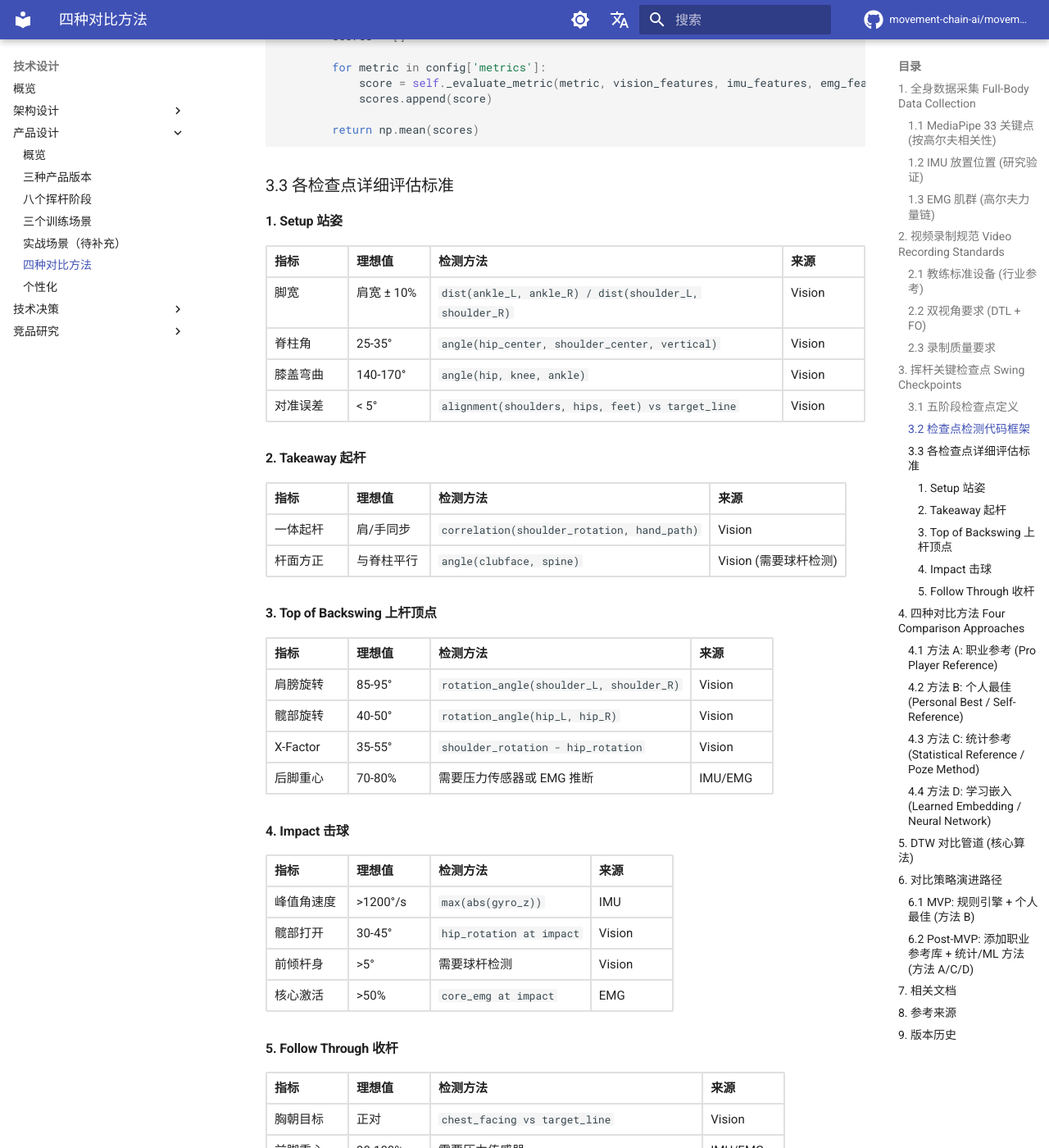
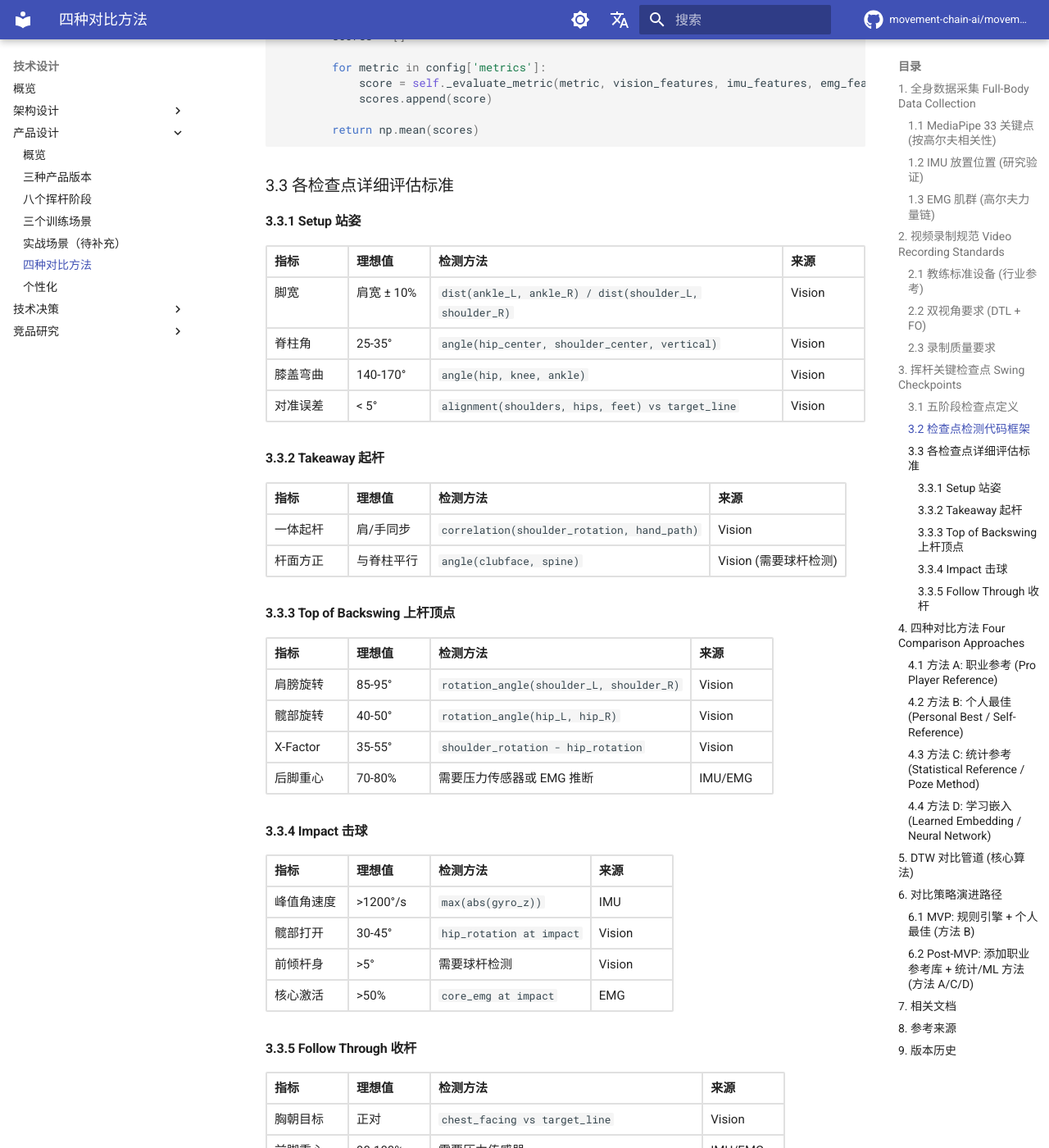
Before and after one commit to movement-chain-ai/movement-chain-docs, an MkDocs documentation site: the page built from docs/zh/design/specs/four-comparison-methods.md, in a window 1280 px wide and 1400 px high, scrolled down 4776 px. Shown: the whole window at 82% size. Built offline with MkDocs 1.6.1 and Material for MkDocs 9.7.7, drawn with Linux system fonts in a browser that asks for light colours; comment, search, counter and statistics services are not loaded; the version menu is left out.

Commit message:
docs: 更新四种对比方法的子标题编号格式
- 3.3节下的子标题从 #### 1. 改为 #### 3.3.1 格式

🤖 Generated with [Claude Code](https://claude.com/claude-code)

Co-Authored-By: Claude Opus 4.5 <noreply@anthropic.com>

```diff
--- a/docs/zh/design/specs/four-comparison-methods.md
+++ b/docs/zh/design/specs/four-comparison-methods.md
@@ -214,7 +214,7 @@ class SwingCheckpoints:
 
 ### 3.3 各检查点详细评估标准
 
-#### 1. Setup 站姿
+#### 3.3.1 Setup 站姿
 
 | 指标 | 理想值 | 检测方法 | 来源 |
 |-----|-------|---------|------|
@@ -223,14 +223,14 @@ class SwingCheckpoints:
 | 膝盖弯曲 | 140-170° | `angle(hip, knee, ankle)` | Vision |
 | 对准误差 | < 5° | `alignment(shoulders, hips, feet) vs target_line` | Vision |
 
-#### 2. Takeaway 起杆
+#### 3.3.2 Takeaway 起杆
 
 | 指标 | 理想值 | 检测方法 | 来源 |
 |-----|-------|---------|------|
 | 一体起杆 | 肩/手同步 | `correlation(shoulder_rotation, hand_path)` | Vision |
 | 杆面方正 | 与脊柱平行 | `angle(clubface, spine)` | Vision (需要球杆检测) |
 
-#### 3. Top of Backswing 上杆顶点
+#### 3.3.3 Top of Backswing 上杆顶点
 
 | 指标 | 理想值 | 检测方法 | 来源 |
 |-----|-------|---------|------|
@@ -239,7 +239,7 @@ class SwingCheckpoints:
 | X-Factor | 35-55° | `shoulder_rotation - hip_rotation` | Vision |
 | 后脚重心 | 70-80% | 需要压力传感器或 EMG 推断 | IMU/EMG |
 
-#### 4. Impact 击球
+#### 3.3.4 Impact 击球
 
 | 指标 | 理想值 | 检测方法 | 来源 |
 |-----|-------|---------|------|
@@ -248,7 +248,7 @@ class SwingCheckpoints:
 | 前倾杆身 | >5° | 需要球杆检测 | Vision |
 | 核心激活 | >50% | `core_emg at impact` | EMG |
 
-#### 5. Follow Through 收杆
+#### 3.3.5 Follow Through 收杆
 
 | 指标 | 理想值 | 检测方法 | 来源 |
 |-----|-------|---------|------|
```
